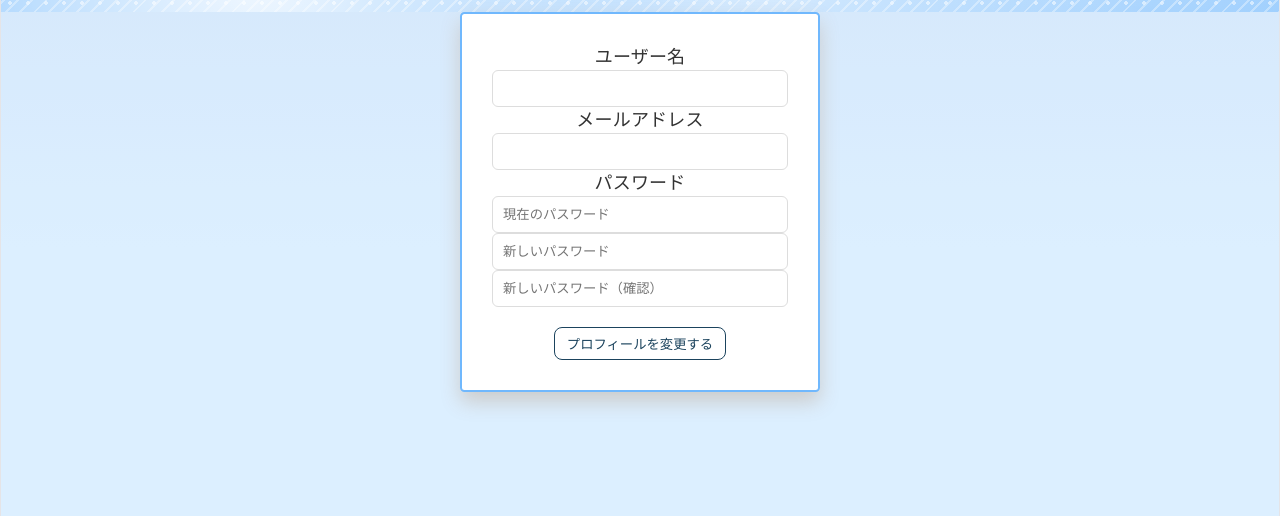
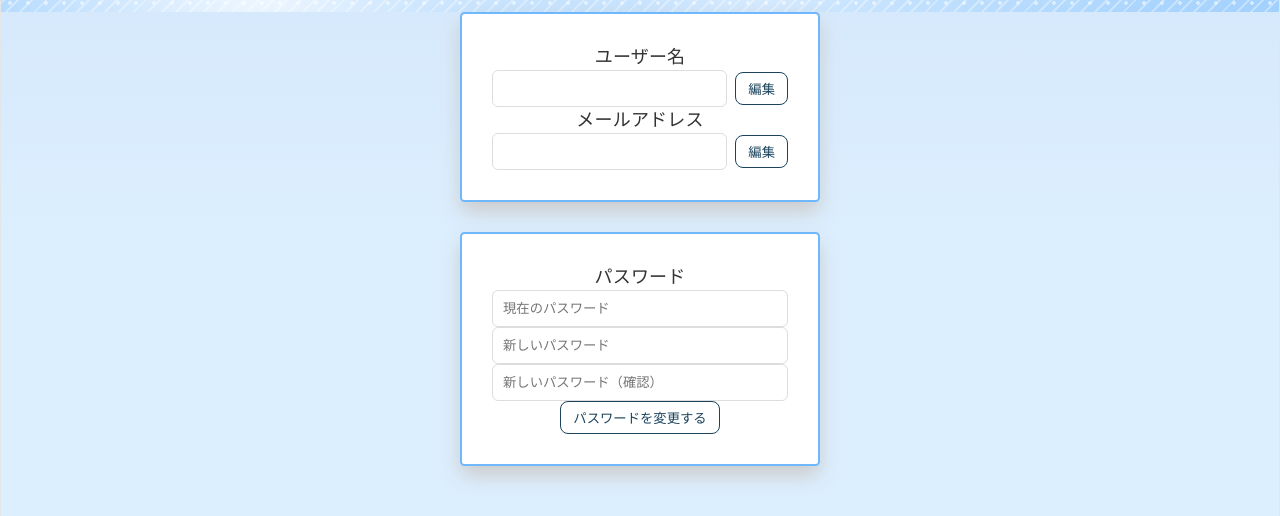
Before and after one commit to tokoMatsubara/Nippo_group7, a React (Vite) app in the folder frontend/: page /profile in a window 1280 px wide. Shown: the part 232-748 px from the top of the page. Built offline with nearby package versions, Linux system fonts and the light colour scheme; no server answers.

Commit message:
プロフィール画面の見た目は実装、あとはまかせた

```diff
--- a/frontend/src/pages/Profile.jsx
+++ b/frontend/src/pages/Profile.jsx
@@ -17,8 +17,10 @@ export default function Profile() {
     const [newPassword, setNewPassword] = useState("");
     const [confirmPassword, setConfirmPassword] = useState("");
 
-    // 編集モード（全体共通）
-    const [isEditing, setIsEditing] = useState(false);
+    // ✔ 独立編集モード
+    const [isEditingName, setIsEditingName] = useState(false);
+    const [isEditingEmail, setIsEditingEmail] = useState(false);
+    const [isEditingPassword, setIsEditingPassword] = useState(false);
 
     const handleUpdate = async () => {
 
@@ -62,7 +64,10 @@ export default function Profile() {
 
                 alert("プロフィールを更新しました");
 
-                setIsEditing(false);
+                // ✔ 各編集モードをリセット
+                setIsEditingName(false);
+                setIsEditingEmail(false);
+                setIsEditingPassword(false);
 
                 setCurrentPassword("");
                 setNewPassword("");
@@ -88,29 +93,69 @@ export default function Profile() {
                 </div>
             </div>
 
+            {/* =========================
+                ユーザー名・メール
+            ========================= */}
             <div className="profileBox profilecard">
 
                 {/* ユーザー名 */}
                 <div>
                     <label>ユーザー名</label>
+                    <div className="inputRow">
                         <input
                             className="profileInput"
                             value={userName}
                             onChange={(e) => setUserName(e.target.value)}
-                        disabled={!isEditing}
+                            disabled={!isEditingName}
                         />
+
+                        <button
+                            type="button"
+                            className="editButton"
+                            onClick={() => {
+                                if (isEditingName) {
+                                    handleUpdate();
+                                }
+                                setIsEditingName(!isEditingName);
+                            }}
+                        >
+                            {isEditingName ? "保存" : "編集"}
+                        </button>
+                    </div>
                 </div>
 
                 {/* メールアドレス */}
                 <div>
                     <label>メールアドレス</label>
+                    <div className="inputRow">
                         <input
                             className="profileInput"
                             value={mailAddress}
                             onChange={(e) => setMailAddress(e.target.value)}
-                        disabled={!isEditing}
+                            disabled={!isEditingEmail}
                         />
+
+                        <button
+                            type="button"
+                            className="editButton"
+                            onClick={() => {
+                                if (isEditingEmail) {
+                                    handleUpdate();
+                                }
+                                setIsEditingEmail(!isEditingEmail);
+                            }}
+                        >
+                            {isEditingEmail ? "保存" : "編集"}
+                        </button>
                     </div>
+                </div>
+
+            </div>
+
+            {/* =========================
+                パスワード
+            ========================= */}
+            <div className="profileBox profilecard">
 
                 {/* 現在のパスワード */}
                 <div>
@@ -121,7 +166,7 @@ export default function Profile() {
                         placeholder="現在のパスワード"
                         value={currentPassword}
                         onChange={(e) => setCurrentPassword(e.target.value)}
-                        disabled={!isEditing}
+                        disabled={!isEditingPassword}
                     />
                 </div>
 
@@ -133,7 +178,7 @@ export default function Profile() {
                         placeholder="新しいパスワード"
                         value={newPassword}
                         onChange={(e) => setNewPassword(e.target.value)}
-                        disabled={!isEditing}
+                        disabled={!isEditingPassword}
                     />
                 </div>
 
@@ -145,28 +190,28 @@ export default function Profile() {
                         placeholder="新しいパスワード（確認）"
                         value={confirmPassword}
                         onChange={(e) => setConfirmPassword(e.target.value)}
-                        disabled={!isEditing}
+                        disabled={!isEditingPassword}
                     />
                 </div>
 
-                {/* 編集ボタン（1つだけ） */}
-                <div style={{ marginTop: "20px" }}>
+                {/* 編集ボタン */}
+                <div>
                     <button
                         type="button"
                         className="editButton"
                         onClick={() => {
-                            if (isEditing) {
+                            if (isEditingPassword) {
                                 handleUpdate();
-                            } else {
-                                setIsEditing(true);
                             }
+                            setIsEditingPassword(!isEditingPassword);
                         }}
                     >
-                        {isEditing ? "保存" : "プロフィールを変更する"}
+                        {isEditingPassword ? "保存" : "パスワードを変更する"}
                     </button>
                 </div>
 
             </div>
+
         </div>
     );
 }
--- a/frontend/src/styles/Profile.css
+++ b/frontend/src/styles/Profile.css
@@ -52,7 +52,6 @@
     display: flex;
     flex-direction: column;
     align-items: flex-start;
-    margin-bottom: 6px;
 }
 
 /* 入力フィールド（最低限のみ） */
@@ -110,3 +109,13 @@
 .editButton:active {
     transform: scale(0.9);
 }
+
+.inputRow {
+    display: flex;
+    align-items: center;
+    gap: 8px;
+}
+
+.inputRow .profileInput {
+    flex: 1;
+}
```
Lines whose indentation alone changed are shown as unchanged.
